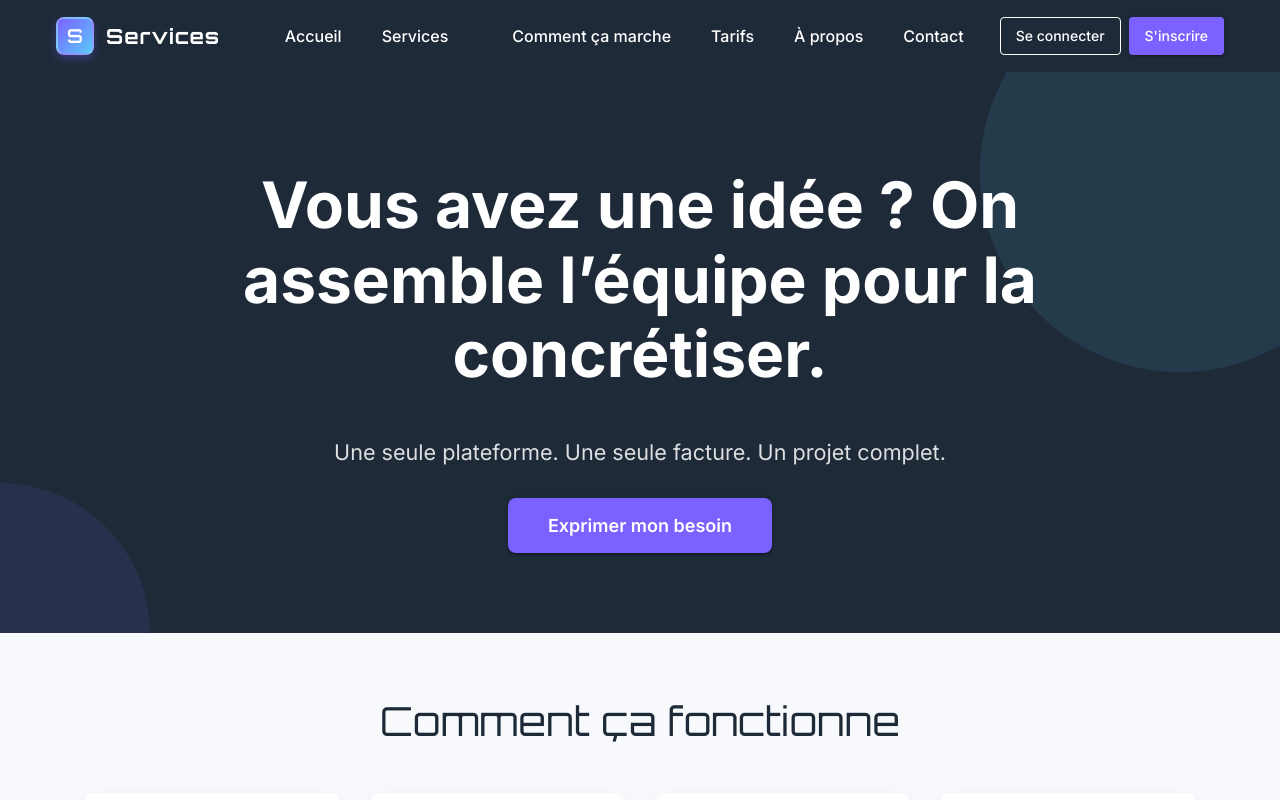
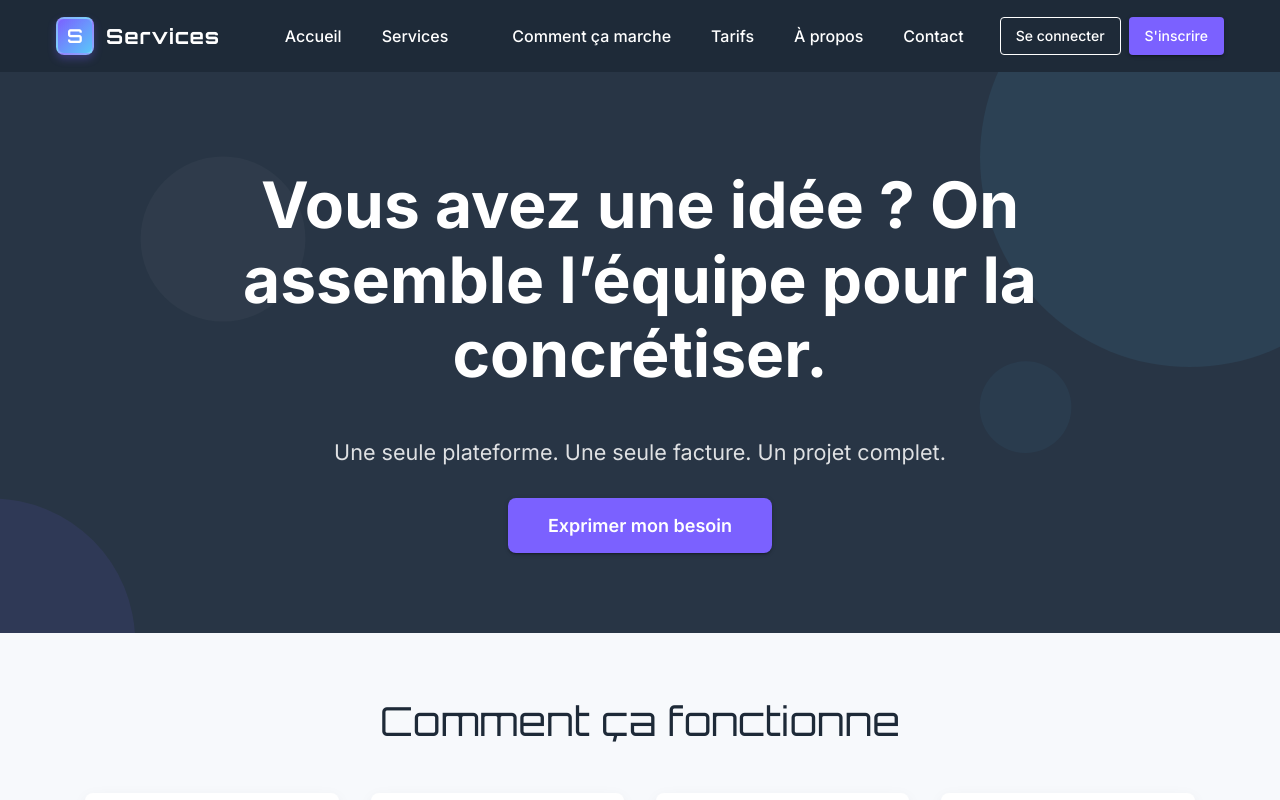
Before and after one commit to Hackathon-Grp-1/services-project-front, a React (Vite) app: page / in a window 1280 px wide. Shown: the top 800 px of the page. Built offline with nearby package versions, Linux system fonts and the light colour scheme; some icons are missing.

Commit message:
feat: :sparkles: add animated background and floating elements to HeroSection

```diff
--- a/src/components/HeroSection.tsx
+++ b/src/components/HeroSection.tsx
@@ -1,5 +1,6 @@
 import { Box, Button, Container, Typography } from "@mui/material";
 import { useNavigate } from "react-router-dom";
+import { motion } from "framer-motion";
 
 const HeroSection = () => {
   const navigate = useNavigate();
@@ -10,8 +11,22 @@ const HeroSection = () => {
 
   return (
     <Box
+      component={motion.div}
+      initial={{ background: "#1E2A38" }}
+      animate={{
+        background: [
+          "#1E2A38",
+          "#232F3E",
+          "#283545",
+          "#1E2A38"
+        ]
+      }}
+      transition={{
+        duration: 10,
+        repeat: Infinity,
+        repeatType: "reverse"
+      }}
       sx={{
-        bgcolor: "primary.main",
         color: "white",
         pt: { xs: 8, md: 12 },
         pb: { xs: 6, md: 10 },
@@ -21,6 +36,19 @@ const HeroSection = () => {
     >
       {/* Background design elements */}
       <Box
+        component={motion.div}
+        animate={{
+          x: [0, 10, -5, 0],
+          y: [0, -15, 5, 0],
+          scale: [1, 1.05, 0.98, 1],
+          opacity: [0.7, 0.8, 0.7]
+        }}
+        transition={{
+          duration: 20,
+          ease: "easeInOut",
+          repeat: Infinity,
+          repeatType: "reverse"
+        }}
         sx={{
           position: "absolute",
           top: -100,
@@ -33,6 +61,19 @@ const HeroSection = () => {
         }}
       />
       <Box
+        component={motion.div}
+        animate={{
+          x: [0, -10, 15, 0],
+          y: [0, 10, -5, 0],
+          scale: [1, 0.95, 1.02, 1],
+          opacity: [0.7, 0.9, 0.7]
+        }}
+        transition={{
+          duration: 15,
+          ease: "easeInOut",
+          repeat: Infinity,
+          repeatType: "reverse"
+        }}
         sx={{
           position: "absolute",
           bottom: -150,
@@ -41,6 +82,57 @@ const HeroSection = () => {
           height: 300,
           borderRadius: "50%",
           background: "rgba(123, 97, 255, 0.1)",
+          zIndex: 0,
+        }}
+      />
+
+      {/* Additional floating bubbles */}
+      <Box
+        component={motion.div}
+        animate={{
+          x: [0, 20, -10, 0],
+          y: [0, -20, 10, 0],
+          scale: [1, 1.1, 0.9, 1],
+        }}
+        transition={{
+          duration: 18,
+          ease: "easeInOut",
+          repeat: Infinity,
+          repeatType: "reverse"
+        }}
+        sx={{
+          position: "absolute",
+          top: "20%",
+          left: "10%",
+          width: 150,
+          height: 150,
+          borderRadius: "50%",
+          background: "rgba(255, 255, 255, 0.03)",
+          zIndex: 0,
+        }}
+      />
+
+      <Box
+        component={motion.div}
+        animate={{
+          x: [0, -15, 5, 0],
+          y: [0, 5, -15, 0],
+          scale: [1, 0.9, 1.05, 1],
+        }}
+        transition={{
+          duration: 25,
+          ease: "easeInOut",
+          repeat: Infinity,
+          repeatType: "reverse"
+        }}
+        sx={{
+          position: "absolute",
+          top: "50%",
+          right: "15%",
+          width: 100,
+          height: 100,
+          borderRadius: "50%",
+          background: "rgba(91, 200, 250, 0.05)",
           zIndex: 0,
         }}
       />
```
